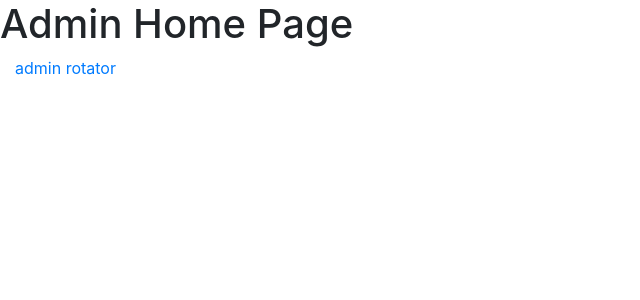
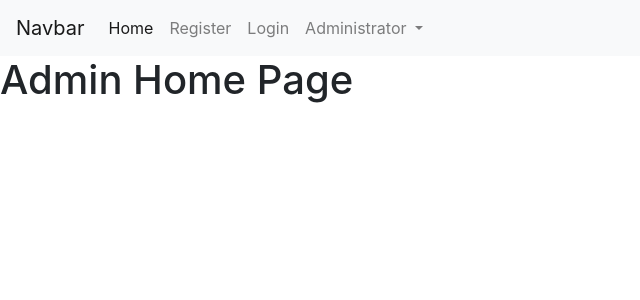
Before and after one commit to Shehab-Magdy/Ayrid_E-Learn, a Django app: page //admin in a window 1280 px wide. Shown: the top 300 px of the page, without its empty margins (0-640 px from the left). Run offline with Django 3.2, Linux system fonts and the light colour scheme; some libraries are stand-ins or nearby versions.

Commit message:
adding members in admin

```diff
--- a/eLearn/templates/admin/adminhome.html
+++ b/eLearn/templates/admin/adminhome.html
@@ -1,6 +1,6 @@
 {% extends "layouts/base.html" %} {% load static %} {% block title %} Admin Home page {% endblock title %} {% block Body %}
+
 <h1>Admin Home Page</h1>
 <dev class="container">
-  <a href="{% url 'eLearn:elearn.saverotator' %}">admin rotator</a>
 </dev>
 {% endblock Body %}
--- a/eLearn/templates/home/index.html
+++ b/eLearn/templates/home/index.html
@@ -6,9 +6,6 @@
 {% block Body %}
 <h1>Home Page</h1>
 <div class="container">
-    <a href="{% url 'eLearn:elearn.newRegistration' %}">Register</a>
-    <a href="{% url 'eLearn:elearn.login' %}">Login</a>
-    <a href="{% url 'eLearn:elearn.admin' %}">administrator</a>
     <div id="carouselExampleIndicators" class="carousel slide my-4" data-ride="carousel" >
         <ol class="carousel-indicators">
           <li data-target="#carouselExampleIndicators" data-slide-to="0" class="active" ></li>
--- a/eLearn/templates/layouts/base.html
+++ b/eLearn/templates/layouts/base.html
@@ -49,10 +49,42 @@
   </head>
   <body>
     {% block Header %} {% endblock Header %}
-    {% block NavBar %} {% endblock NavBar %}
+    {% block NavBar %}<nav class="navbar navbar-expand-lg navbar-light bg-light">
+      <a class="navbar-brand" href="#">Navbar</a>
+      <button class="navbar-toggler" type="button" data-toggle="collapse" data-target="#navbarSupportedContent" aria-controls="navbarSupportedContent" aria-expanded="false" aria-label="Toggle navigation">
+        <span class="navbar-toggler-icon"></span>
+      </button>
+
+      <div class="collapse navbar-collapse" id="navbarSupportedContent">
+        <ul class="navbar-nav mr-auto">
+          <li class="nav-item active">
+            <a class="nav-link" href="#">Home <span class="sr-only">(current)</span></a>
+          </li>
+          <li class="nav-item">
+            <a class="nav-link" href="{% url 'eLearn:elearn.newRegistration' %}">Register</a>
+          </li>
+          <li class="nav-item">
+            <a class="nav-link" href="{% url 'eLearn:elearn.login' %}">Login</a>
+          </li>
+          <li class="nav-item dropdown">
+            <a class="nav-link dropdown-toggle" href="{% url 'eLearn:elearn.admin' %}" id="navbarDropdown" role="button" data-toggle="dropdown" aria-haspopup="true" aria-expanded="false">
+              Administrator
+            </a>
+            <div class="dropdown-menu" aria-labelledby="navbarDropdown">
+              <a class="dropdown-item" href="{% url 'eLearn:elearn.saverotator' %}">Rotator</a>
+              <a class="dropdown-item" href="{% url 'eLearn:elearn.members' %}">Members</a>
+              <div class="dropdown-divider"></div>
+              <a class="dropdown-item" href="#">Something else here</a>
+            </div>
+          </li>
+        </ul>
+      </div>
+    </nav> {% endblock NavBar %}
     {% block SideMenu %} {% endblock SideMenu %}
     {% block Body %} {% endblock Body %}
     {% block Footer %} {% endblock Footer %}
     <script src="{% static 'elearn/dist/js/customJS.js' %}"></script>
+    {% block Script %} {% endblock Script %}
+
   </body>
 </html>
--- a/eLearn/urls.py
+++ b/eLearn/urls.py
@@ -1,7 +1,7 @@
 from django.urls import path
 from django.conf.urls import url
 from django.conf.urls.static import static
-from .views import registration, home, admin, rotator
+from .views import registration, home, admin, rotator, members
 
 app_name = 'eLearn'
 
@@ -10,7 +10,6 @@ urlpatterns = [
     path('/register', registration.newRegistration, name='elearn.newRegistration'),
     path('/login', registration.login, name='elearn.login'),
     path('/admin', admin.home, name='elearn.admin'),
-    # path('/admin/rotator', admin.rotator, name='elearn.rotator'),
-    # path('/admin/addrotator', admin.addrotator, name='elearn.addrotator'),
     path('/admin/saverotator', rotator.saveRotator, name='elearn.saverotator'),
+    path('/admin/members', members.editMembers, name='elearn.members'),
 ]
```
Also changed, not shown: eLearn/templates/admin/adminrotator/members.html (added, +32 -0 lines), eLearn/views/members.py (added, +23 -0 lines), uploads/membersPhoto/2020/01/03/404.png (added), uploads/membersPhoto/2020/01/03/404_0bVVnY0.png (added), uploads/membersPhoto/2020/01/03/rotator02.jpg (added), uploads/membersPhoto/2020/01/03/rotator02_3O1kv8R.jpg (added), uploads/membersPhoto/2020/01/03/rotator02_Fy4OzfT.jpg (added), uploads/membersPhoto/2020/01/03/rotator02_ZaxsyY5.jpg (added), uploads/membersPhoto/2020/01/03/rotator02_clAU0di.jpg (added).
